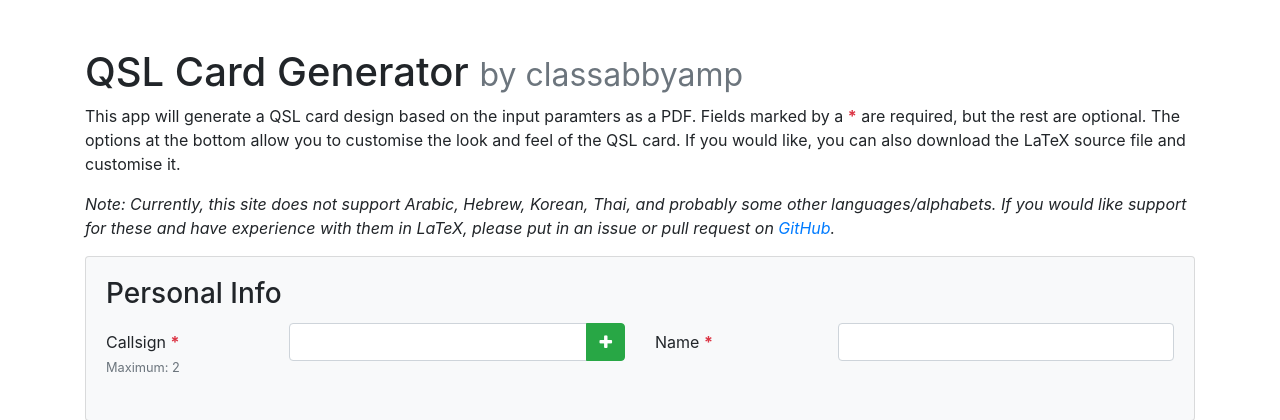
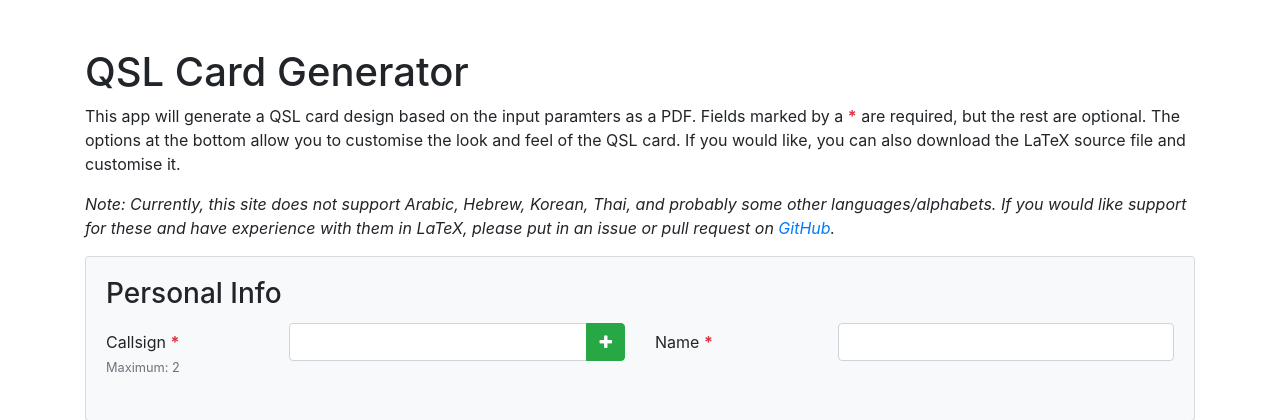
Before and after one commit to classabbyamp/qsl-generator, a Flask app: page / in a window 1280 px wide. Shown: the top 420 px of the page. Run offline with Flask 2, Linux system fonts and the light colour scheme; some libraries are stand-ins or nearby versions.

Commit message:
remove byline

```diff
--- a/templates/index.html
+++ b/templates/index.html
@@ -15,7 +15,7 @@
     </head>
     <body>
         <div class="container-lg mt-5 mb-5">
-            <h1>QSL Card Generator <small class="text-muted">by classabbyamp</small></h1>
+            <h1>QSL Card Generator</h1>
             <p>
             This app will generate a QSL card design based on the input paramters as a PDF. Fields marked by a <b class="text-danger">*</b> are required, but the rest are optional. The options at the
             bottom allow you to customise the look and feel of the QSL card. If you would like, you can also download the LaTeX source file and customise it.
```
